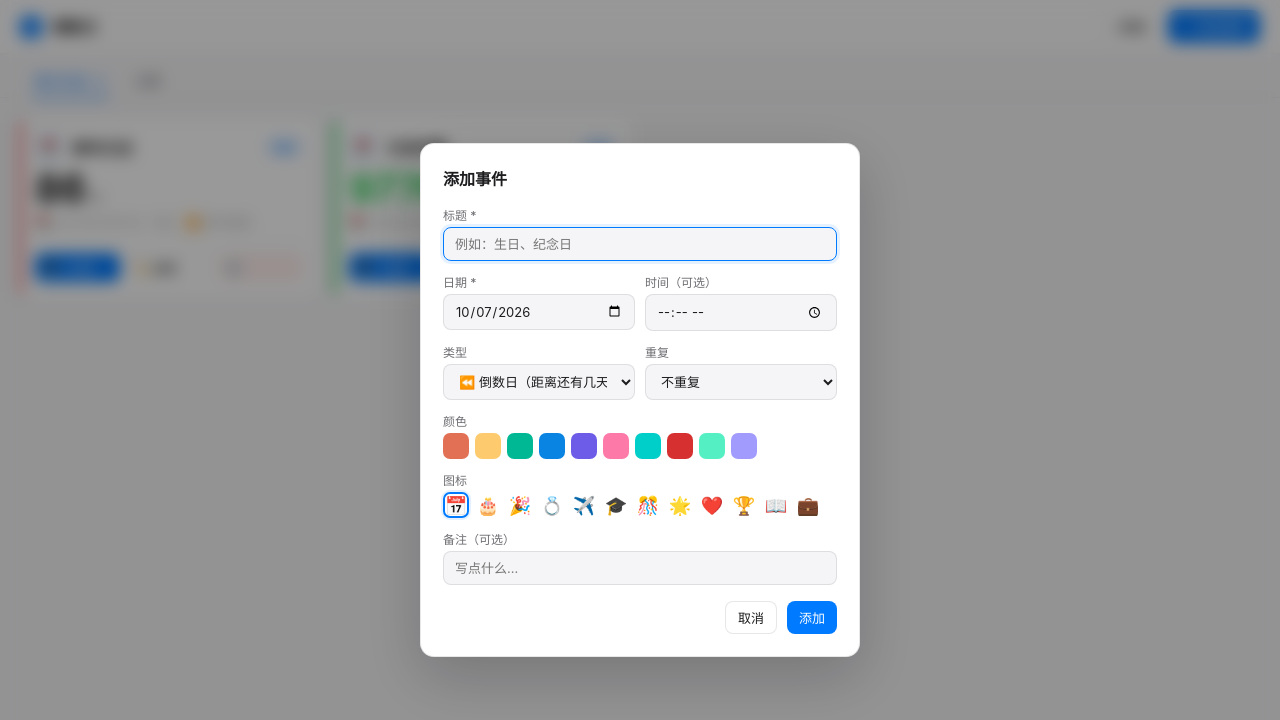
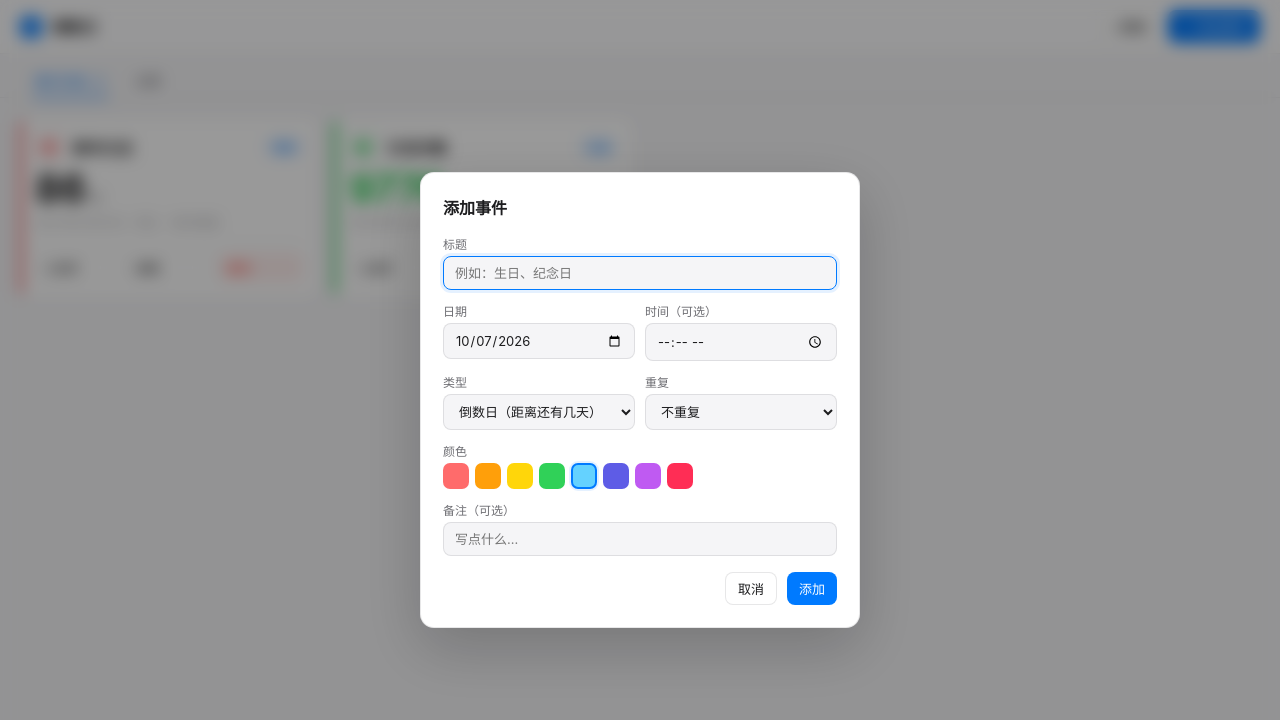
Before and after one commit to shaoyihang2021/days-matter-desktop, a React (Vite) app: page / in a window 1280 px wide. Both pictures are taken after a click on the button "＋ 添加事件". Shown: the top 720 px of the page. Built offline with nearby package versions, Linux system fonts and the light colour scheme.

Commit message:
feat: EventCard/EventForm de-emojified, full Chinese

```diff
--- a/src/components/EventCard.tsx
+++ b/src/components/EventCard.tsx
@@ -10,50 +10,44 @@ interface Props {
 
 export default function EventCard({ event, onEdit, onDelete, onShowWidget }: Props) {
   const { number, label } = getDaysText(event)
-  const days = calculateDays(event)
   const typeClass = event.type === 'countdown' ? 'type-countdown' : 'type-countup'
   const typeLabel = event.type === 'countdown' ? '倒数' : '正值'
 
   return (
-    <div className="event-card">
+    <div className="event-card" style={{ ['--event-color' as any]: event.color }}>
       <div className="color-indicator" style={{ backgroundColor: event.color }} />
 
       <div className="event-header">
-        <span className="event-icon">{event.icon || '📅'}</span>
+        <div className="event-icon" style={{ backgroundColor: event.color + '22', color: event.color }}>
+          ◆
+        </div>
         <span className="event-title">{event.title}</span>
-        <span className="event-badge" style={{ borderColor: event.color }}>
-          {typeLabel}
-        </span>
+        <span className="event-badge">{typeLabel}</span>
       </div>
 
       <div className={`event-days ${typeClass}`}>
-        <span className="number" style={{ color: event.type === 'countdown' ? undefined : event.color }}>
+        <span className="number" style={{ color: event.type === 'countup' ? event.color : undefined }}>
           {number}
         </span>
         {label && <span className="label">{label}</span>}
       </div>
 
       <div className="event-date">
-        📆 {formatDate(event.date)} · {getWeekday(event.date)}
-        {event.repeat === 'yearly' && <span style={{ marginLeft: 8 }}>🔁 每年重复</span>}
+        {formatDate(event.date)} · {getWeekday(event.date)}
+        {event.repeat === 'yearly' && <span style={{ marginLeft: 6 }}>· 每年重复</span>}
+        {event.repeat === 'monthly' && <span style={{ marginLeft: 6 }}>· 每月重复</span>}
       </div>
 
       {event.note && (
-        <div className="event-date" style={{ marginTop: 4, fontStyle: 'italic' }}>
-          💬 {event.note}
+        <div className="event-date" style={{ marginTop: 4, fontStyle: 'italic', opacity: 0.85 }}>
+          {event.note}
         </div>
       )}
 
       <div className="event-actions">
-        <button className="btn btn-primary" onClick={() => onShowWidget(event)} title="显示桌面小组件">
-          🖥️ 小组件
-        </button>
-        <button className="btn btn-secondary" onClick={() => onEdit(event)}>
-          ✏️ 编辑
-        </button>
-        <button className="btn btn-danger" onClick={() => onDelete(event.id)}>
-          🗑️
-        </button>
+        <button className="btn btn-secondary" onClick={() => onShowWidget(event)}>小组件</button>
+        <button className="btn btn-secondary" onClick={() => onEdit(event)}>编辑</button>
+        <button className="btn btn-danger" onClick={() => onDelete(event.id)}>删除</button>
       </div>
     </div>
   )
--- a/src/components/EventForm.tsx
+++ b/src/components/EventForm.tsx
@@ -9,11 +9,9 @@ interface Props {
 }
 
 const COLORS = [
-  '#E17055', '#FDCB6E', '#00B894', '#0984E3', '#6C5CE7',
-  '#FD79A8', '#00CEC9', '#D63031', '#55EFC4', '#A29BFE',
+  '#FF6B6B', '#FF9F0A', '#FFD60A', '#30D158',
+  '#64D2FF', '#5E5CE6', '#BF5AF2', '#FF2D55',
 ]
-
-const EMOJIS = ['📅', '🎂', '🎉', '💍', '✈️', '🎓', '🎊', '🌟', '❤️', '🏆', '📖', '💼']
 
 export default function EventForm({ initialEvent, defaultColor, onSubmit, onCancel }: Props) {
   const [title, setTitle] = useState(initialEvent?.title || '')
@@ -21,14 +19,13 @@ export default function EventForm({ initialEvent, defaultColor, onSubmit, onCanc
   const [time, setTime] = useState(initialEvent?.time || '')
   const [type, setType] = useState<DaysEvent['type']>(initialEvent?.type || 'countdown')
   const [color, setColor] = useState(initialEvent?.color || defaultColor)
-  const [icon, setIcon] = useState(initialEvent?.icon || '📅')
   const [note, setNote] = useState(initialEvent?.note || '')
   const [repeat, setRepeat] = useState<DaysEvent['repeat']>(initialEvent?.repeat || 'none')
 
   const handleSubmit = (e: React.FormEvent) => {
     e.preventDefault()
     if (!title.trim() || !date) return
-    onSubmit({ title: title.trim(), date, time: time || undefined, type, color, icon, note: note || undefined, repeat })
+    onSubmit({ title: title.trim(), date, time: time || undefined, type, color, note: note || undefined, repeat })
   }
 
   return (
@@ -38,48 +35,33 @@ export default function EventForm({ initialEvent, defaultColor, onSubmit, onCanc
 
         <form onSubmit={handleSubmit}>
           <div className="form-group">
-            <label>标题 *</label>
-            <input
-              type="text"
-              value={title}
-              onChange={(e) => setTitle(e.target.value)}
-              placeholder="例如：生日、纪念日"
-              required
-              autoFocus
-            />
+            <label>标题</label>
+            <input type="text" value={title} onChange={e => setTitle(e.target.value)}
+              placeholder="例如：生日、纪念日" required autoFocus />
           </div>
 
           <div className="form-row">
             <div className="form-group">
-              <label>日期 *</label>
-              <input
-                type="date"
-                value={date}
-                onChange={(e) => setDate(e.target.value)}
-                required
-              />
+              <label>日期</label>
+              <input type="date" value={date} onChange={e => setDate(e.target.value)} required />
             </div>
             <div className="form-group">
               <label>时间（可选）</label>
-              <input
-                type="time"
-                value={time}
-                onChange={(e) => setTime(e.target.value)}
-              />
+              <input type="time" value={time} onChange={e => setTime(e.target.value)} />
             </div>
           </div>
 
           <div className="form-row">
             <div className="form-group">
               <label>类型</label>
-              <select value={type} onChange={(e) => setType(e.target.value as DaysEvent['type'])}>
-                <option value="countdown">⏪ 倒数日（距离还有几天）</option>
-                <option value="countup">⏩ 正值日（已过了几天）</option>
+              <select value={type} onChange={e => setType(e.target.value as DaysEvent['type'])}>
+                <option value="countdown">倒数日（距离还有几天）</option>
+                <option value="countup">正值日（已过了几天）</option>
               </select>
             </div>
             <div className="form-group">
               <label>重复</label>
-              <select value={repeat} onChange={(e) => setRepeat(e.target.value as DaysEvent['repeat'])}>
+              <select value={repeat} onChange={e => setRepeat(e.target.value as DaysEvent['repeat'])}>
                 <option value="none">不重复</option>
                 <option value="yearly">每年重复</option>
                 <option value="monthly">每月重复</option>
@@ -90,50 +72,22 @@ export default function EventForm({ initialEvent, defaultColor, onSubmit, onCanc
           <div className="form-group">
             <label>颜色</label>
             <div className="color-picker-row">
-              {COLORS.map((c) => (
-                <div
-                  key={c}
-                  className={`color-swatch ${color === c ? 'active' : ''}`}
-                  style={{ backgroundColor: c }}
-                  onClick={() => setColor(c)}
-                />
-              ))}
-            </div>
-          </div>
-
-          <div className="form-group">
-            <label>图标</label>
-            <div className="color-picker-row">
-              {EMOJIS.map((e) => (
-                <div
-                  key={e}
-                  className={`color-swatch ${icon === e ? 'active' : ''}`}
-                  style={{ backgroundColor: 'rgba(255,255,255,0.1)', fontSize: 18, display: 'flex', alignItems: 'center', justifyContent: 'center' }}
-                  onClick={() => setIcon(e)}
-                >
-                  {e}
-                </div>
+              {COLORS.map(c => (
+                <div key={c} className={`color-swatch ${color === c ? 'active' : ''}`}
+                  style={{ backgroundColor: c }} onClick={() => setColor(c)} />
               ))}
             </div>
           </div>
 
           <div className="form-group">
             <label>备注（可选）</label>
-            <input
-              type="text"
-              value={note}
-              onChange={(e) => setNote(e.target.value)}
-              placeholder="写点什么..."
-            />
+            <input type="text" value={note} onChange={e => setNote(e.target.value)}
+              placeholder="写点什么..." />
           </div>
 
           <div className="form-actions">
-            <button type="button" className="btn btn-secondary" onClick={onCancel}>
-              取消
-            </button>
-            <button type="submit" className="btn btn-primary">
-              {initialEvent ? '保存' : '添加'}
-            </button>
+            <button type="button" className="btn btn-secondary" onClick={onCancel}>取消</button>
+            <button type="submit" className="btn btn-primary">{initialEvent ? '保存' : '添加'}</button>
           </div>
         </form>
       </div>
```
